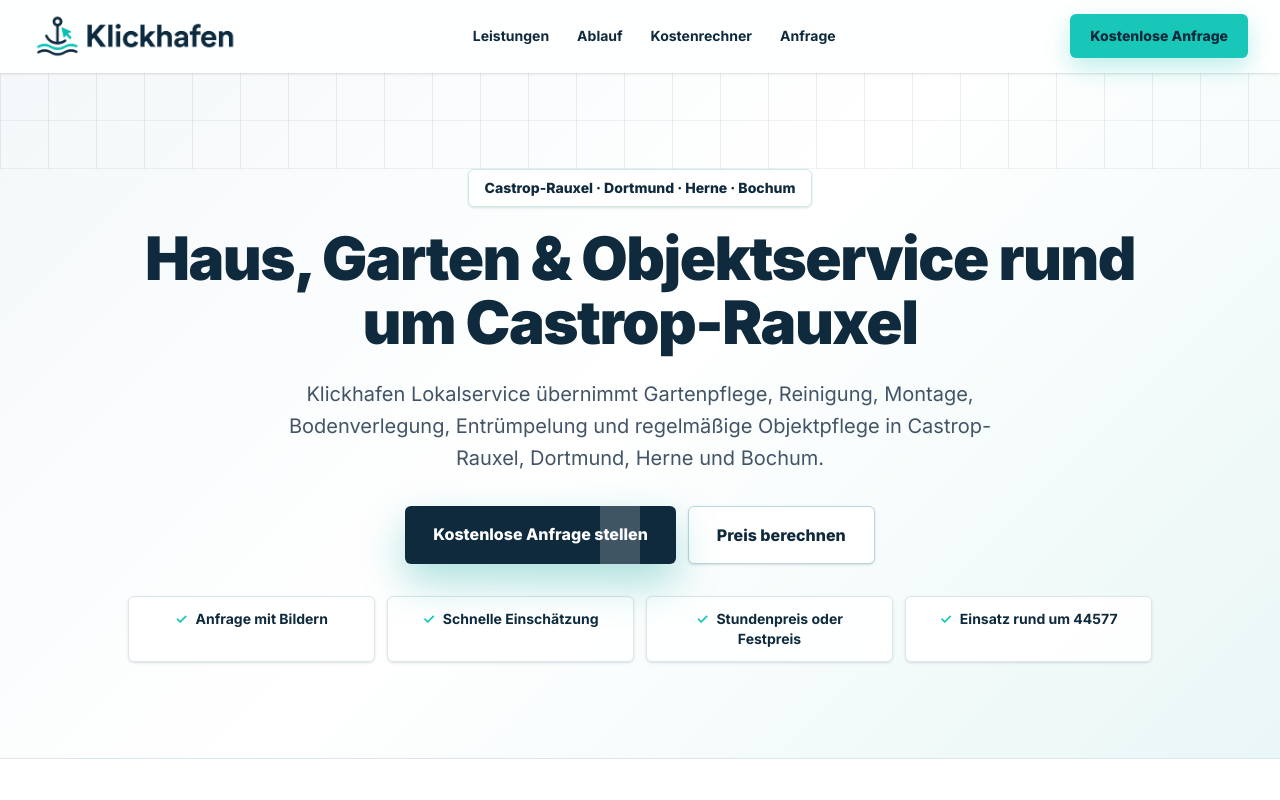
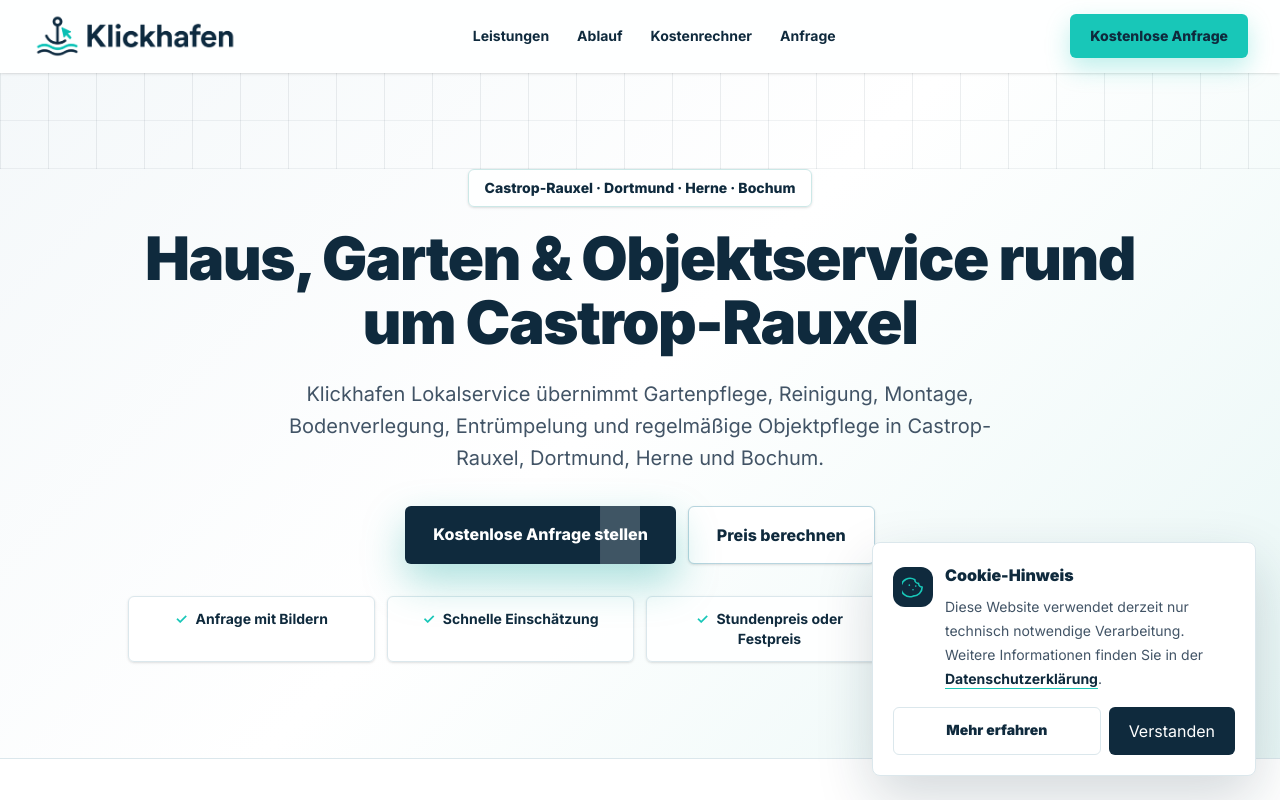
Before and after one commit to MrSigel/Klickhafen-Lokalservice, a Next.js app: page / in a window 1280 px wide. Shown: the top 800 px of the page. Built offline with nearby package versions, Linux system fonts and the light colour scheme.

Commit message:
Aktiviere Cookie-Banner rechts

```diff
--- a/src/components/cookie-notice.tsx
+++ b/src/components/cookie-notice.tsx
@@ -1,41 +1,83 @@
 "use client";
 
+import { AnimatePresence, motion, useReducedMotion } from "framer-motion";
 import { useEffect, useState } from "react";
 
 export function CookieNotice() {
-  const enabled = process.env.NEXT_PUBLIC_ENABLE_COOKIE_BANNER === "true";
   const [visible, setVisible] = useState(false);
+  const reduceMotion = useReducedMotion();
 
   useEffect(() => {
-    if (!enabled) {
-      return;
-    }
+    setVisible(localStorage.getItem("kh_cookie_notice") !== "accepted");
+  }, []);
 
-    setVisible(localStorage.getItem("kh_cookie_notice") !== "accepted");
-  }, [enabled]);
-
-  if (!enabled || !visible) {
-    return null;
+  function acceptNotice() {
+    localStorage.setItem("kh_cookie_notice", "accepted");
+    setVisible(false);
   }
 
   return (
-    <div className="fixed inset-x-4 bottom-4 z-50 mx-auto max-w-3xl rounded-lg border border-[#dbe7ec] bg-white p-4 text-[#10212E] shadow-[0_22px_55px_rgba(15,42,61,0.18)]">
-      <div className="flex flex-col gap-3 sm:flex-row sm:items-center sm:justify-between">
-        <p className="text-sm leading-6 text-[#425466]">
-          Diese Website verwendet derzeit nur technisch notwendige Verarbeitung. Weitere Hinweise
-          finden Sie in der Datenschutzerklärung.
+    <AnimatePresence>
+      {visible ? (
+        <motion.aside
+          initial={reduceMotion ? false : { opacity: 0, x: 34 }}
+          animate={reduceMotion ? undefined : { opacity: 1, x: 0 }}
+          exit={reduceMotion ? undefined : { opacity: 0, x: 34 }}
+          transition={{ duration: 0.28, ease: "easeOut" }}
+          className="fixed bottom-4 right-4 z-50 w-[calc(100vw-2rem)] max-w-sm rounded-lg border border-[#dbe7ec] bg-white p-5 text-[#10212E] shadow-[0_22px_55px_rgba(15,42,61,0.18)] sm:bottom-6 sm:right-6"
+          aria-label="Cookie-Hinweis"
+        >
+          <div className="flex items-start gap-3">
+            <span className="mt-1 grid h-10 w-10 shrink-0 place-items-center rounded-xl bg-[#0F2A3D] text-[#18C7B8]">
+              <svg
+                width="22"
+                height="22"
+                viewBox="0 0 24 24"
+                fill="none"
+                stroke="currentColor"
+                strokeWidth="1.8"
+                strokeLinecap="round"
+                strokeLinejoin="round"
+                aria-hidden="true"
+              >
+                <path d="M12 22a10 10 0 0 0 10-10 4 4 0 0 1-4-4 4 4 0 0 1-4-4 10 10 0 1 0-2 18Z" />
+                <path d="M8 10h.01" />
+                <path d="M12 15h.01" />
+                <path d="M15 11h.01" />
+              </svg>
+            </span>
+            <div>
+              <p className="text-base font-black text-[#0F2A3D]">Cookie-Hinweis</p>
+              <p className="mt-2 text-sm leading-6 text-[#425466]">
+                Diese Website verwendet derzeit nur technisch notwendige Verarbeitung. Weitere
+                Informationen finden Sie in der{" "}
+                <a
+                  href="/datenschutz"
+                  className="font-bold text-[#0F2A3D] underline decoration-[#18C7B8] underline-offset-4 hover:text-[#18C7B8]"
+                >
+                  Datenschutzerklärung
+                </a>
+                .
               </p>
+            </div>
+          </div>
+          <div className="mt-4 grid gap-2 sm:grid-cols-[1fr_auto]">
+            <a
+              href="/datenschutz"
+              className="rounded-md border border-[#dbe7ec] px-4 py-3 text-center text-sm font-black text-[#0F2A3D] transition hover:border-[#18C7B8] hover:bg-[#F4F8FA]"
+            >
+              Mehr erfahren
+            </a>
             <button
               type="button"
-          onClick={() => {
-            localStorage.setItem("kh_cookie_notice", "accepted");
-            setVisible(false);
-          }}
-          className="rounded-md bg-[#0F2A3D] px-4 py-2 text-sm font-black text-white"
+              onClick={acceptNotice}
+              className="rounded-md bg-[#0F2A3D] px-5 py-3 text-sm font-black text-white transition hover:bg-[#14354d]"
             >
               Verstanden
             </button>
           </div>
-    </div>
+        </motion.aside>
+      ) : null}
+    </AnimatePresence>
   );
 }
```
Lines whose indentation alone changed are shown as unchanged.
